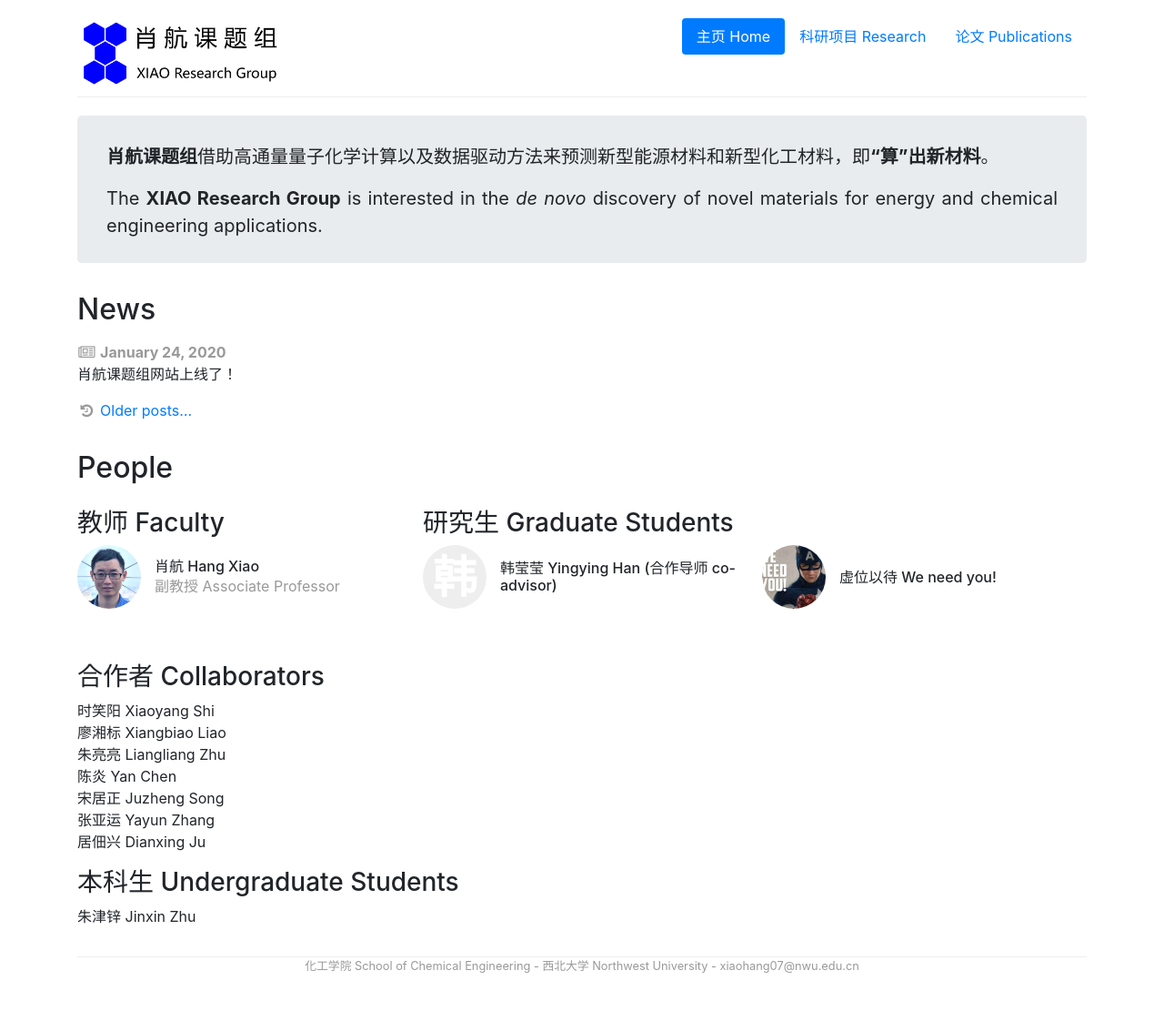
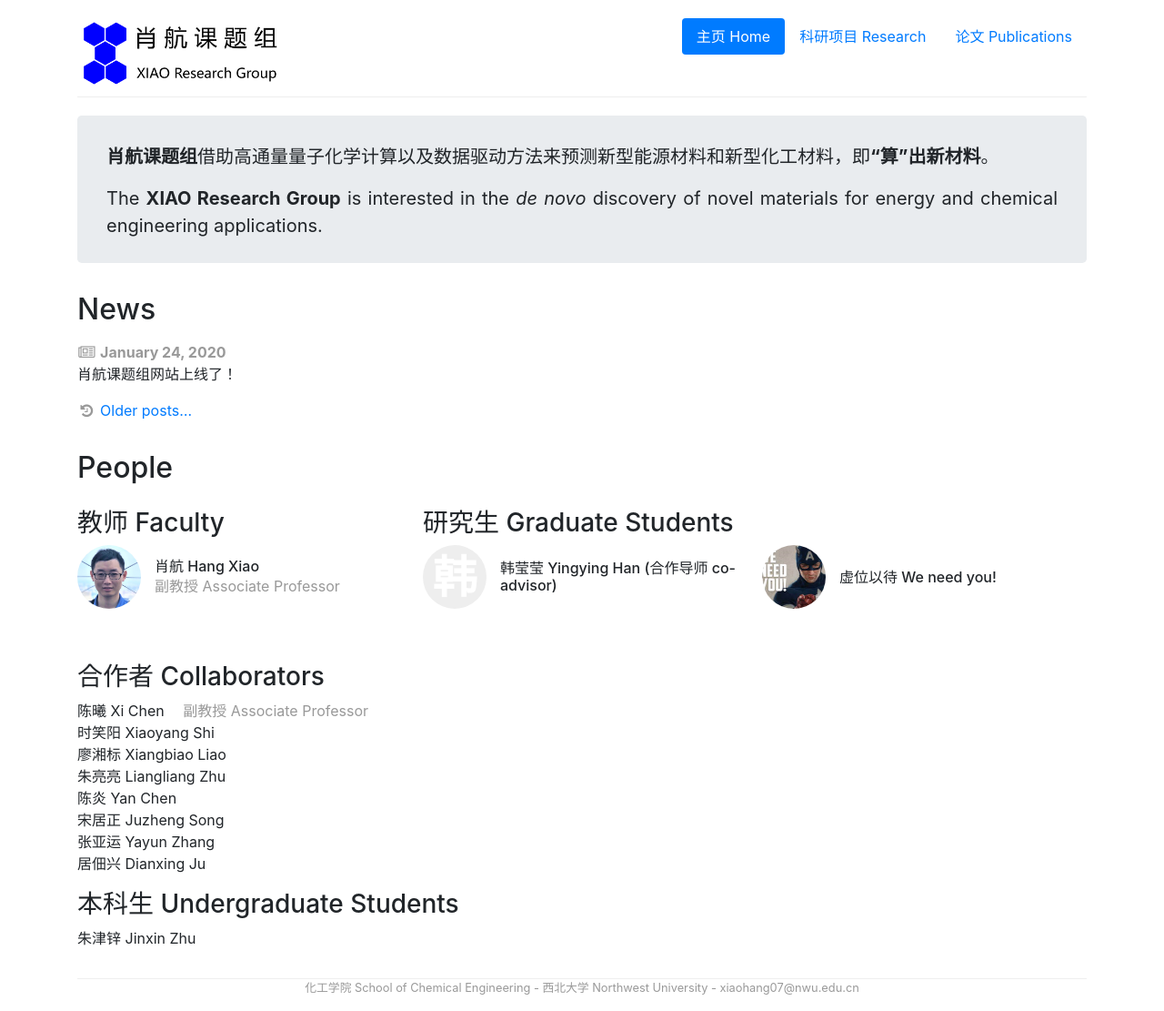
Before and after one commit to zzziyang1204/zzziyang1204.github.io, a Jekyll site: the page built from index.html, in a window 1280 px wide. Shown: the whole page at 91% size. Built offline with Jekyll 4.4.1, drawn with Linux system fonts in a browser that asks for light colours; before the commit the page ends 1087 px from its top, so only the background shows below that.

Commit message:
Update people.yml

```diff
--- a/_data/people.yml
+++ b/_data/people.yml
@@ -43,7 +43,10 @@ alum-a:
     bio: "Ph.D., 2013. Now at Microsoft Research."
 
 
-
+chenxi:
+    display_name: "陈曦 Xi Chen"
+    role: collab
+    bio: 副教授  Associate Professor
 
 xiaoyang:
     display_name: "时笑阳 Xiaoyang Shi"
```
